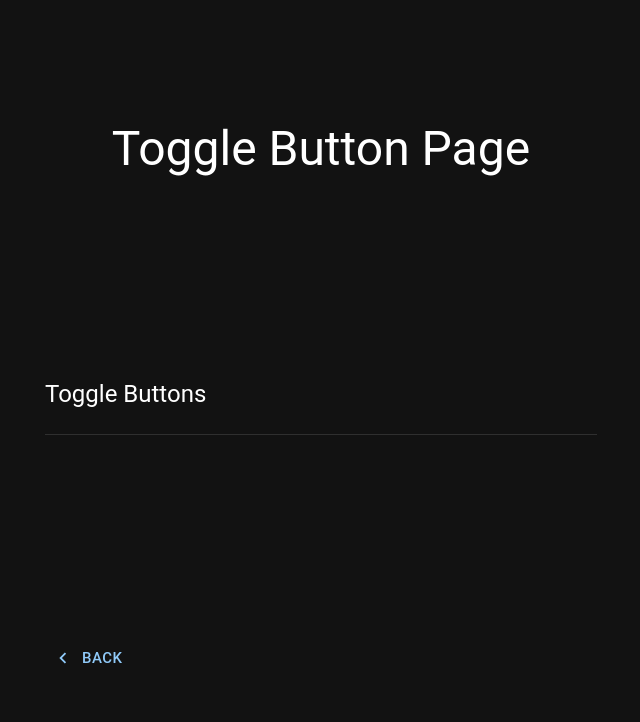
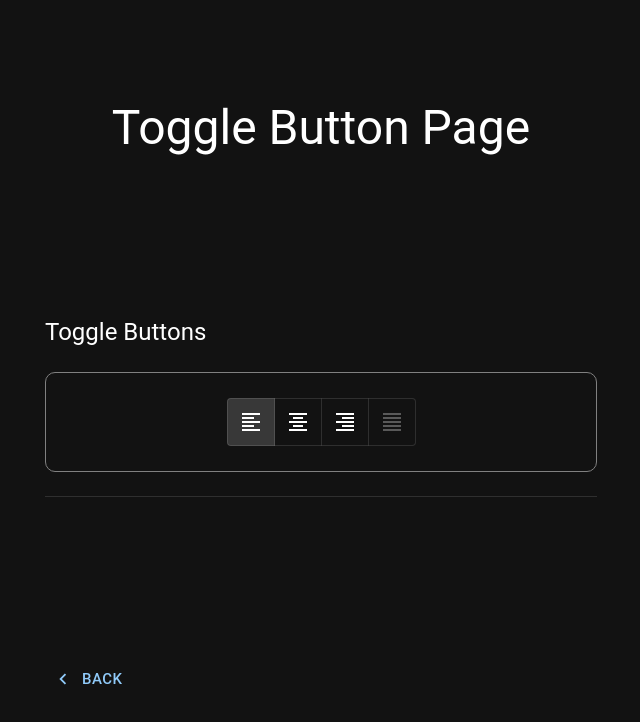
Before and after one commit to watcharakornton/mui_tutorials, a React (Vite) app: page /toggle-button in a window 1280 px wide. Shown: the top 722 px of the page, without its empty margins (319-959 px from the left). Built offline with nearby package versions, Linux system fonts and the light colour scheme.

Commit message:
Add ToggleButtons Module into ToggleButton Component

```diff
--- a/src/inputs/ToggleButtonComponent.jsx
+++ b/src/inputs/ToggleButtonComponent.jsx
@@ -1,12 +1,62 @@
 import * as React from "react";
-import { Typography } from "@mui/material";
+import {
+  Typography,
+  Box,
+  ToggleButton,
+  ToggleButtonGroup,
+} from "@mui/material";
+import {
+  FormatAlignLeft as FormatAlignLeftIcon,
+  FormatAlignCenter as FormatAlignCenterIcon,
+  FormatAlignRight as FormatAlignRightIcon,
+  FormatAlignJustify as FormatAlignJustifyIcon,
+} from "@mui/icons-material";
 
 export const ToggleButtons = () => {
+  const [alignment, setAlignment] = React.useState("left");
+
+  const handleAlignment = (event, newAlignment) => {
+    setAlignment(newAlignment);
+  };
+
   return (
     <>
       <Typography variant="h5" sx={{ mb: 3 }}>
         Toggle Buttons
       </Typography>
+      <Box
+        sx={{
+          width: "100%",
+          height: "100px",
+          border: "1px solid gray",
+          borderRadius: "10px",
+          display: "flex",
+          alignItems: "center",
+          justifyContent: "center",
+        }}
+      >
+        <Box>
+          <ToggleButtonGroup
+            value={alignment}
+            exclusive
+            onChange={handleAlignment}
+            aria-label="text alignment"
+          >
+            <ToggleButton value="left" aria-label="left aligned">
+              <FormatAlignLeftIcon />
+            </ToggleButton>
+            <ToggleButton value="center" aria-label="centered">
+              <FormatAlignCenterIcon />
+            </ToggleButton>
+            <ToggleButton value="right" aria-label="right aligned">
+              <FormatAlignRightIcon />
+            </ToggleButton>
+            <ToggleButton value="justify" aria-label="justified" disabled>
+              <FormatAlignJustifyIcon />
+            </ToggleButton>
+          </ToggleButtonGroup>
+        </Box>
+      </Box>
     </>
   );
 };
```
